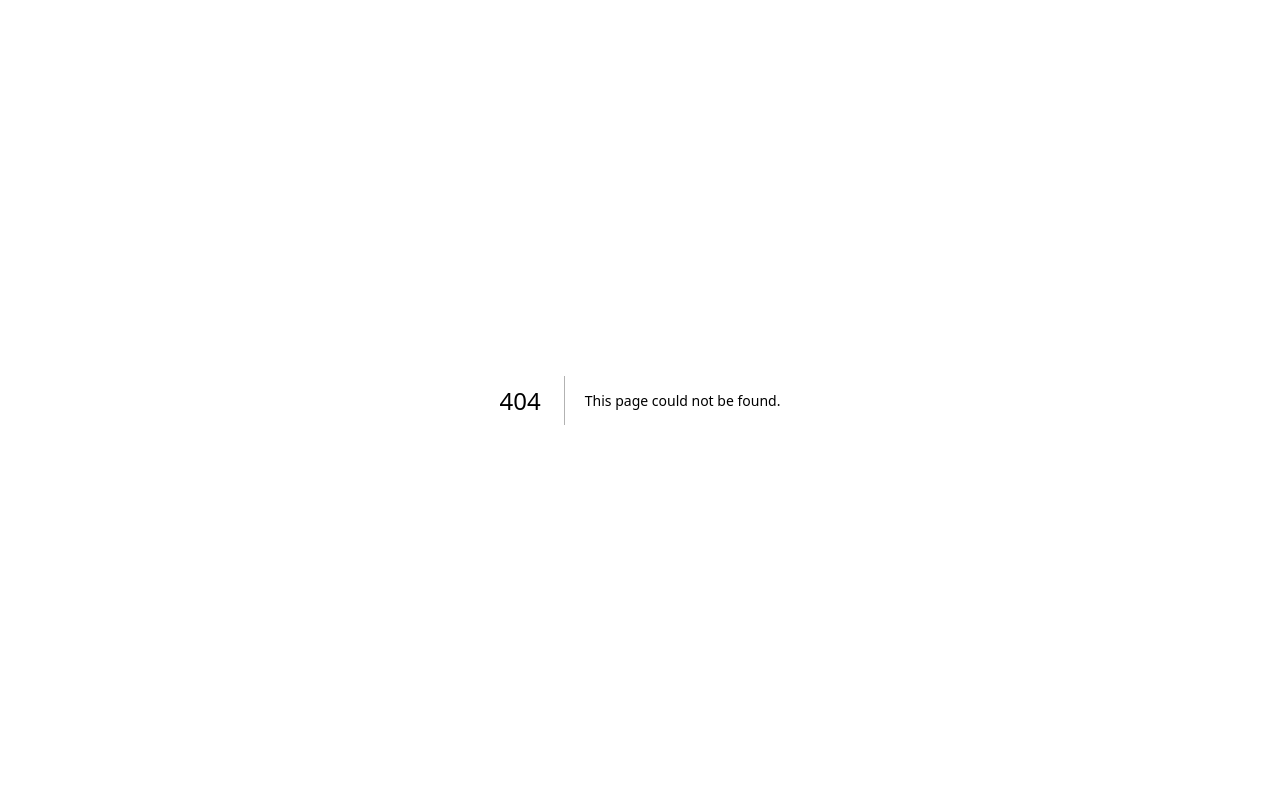
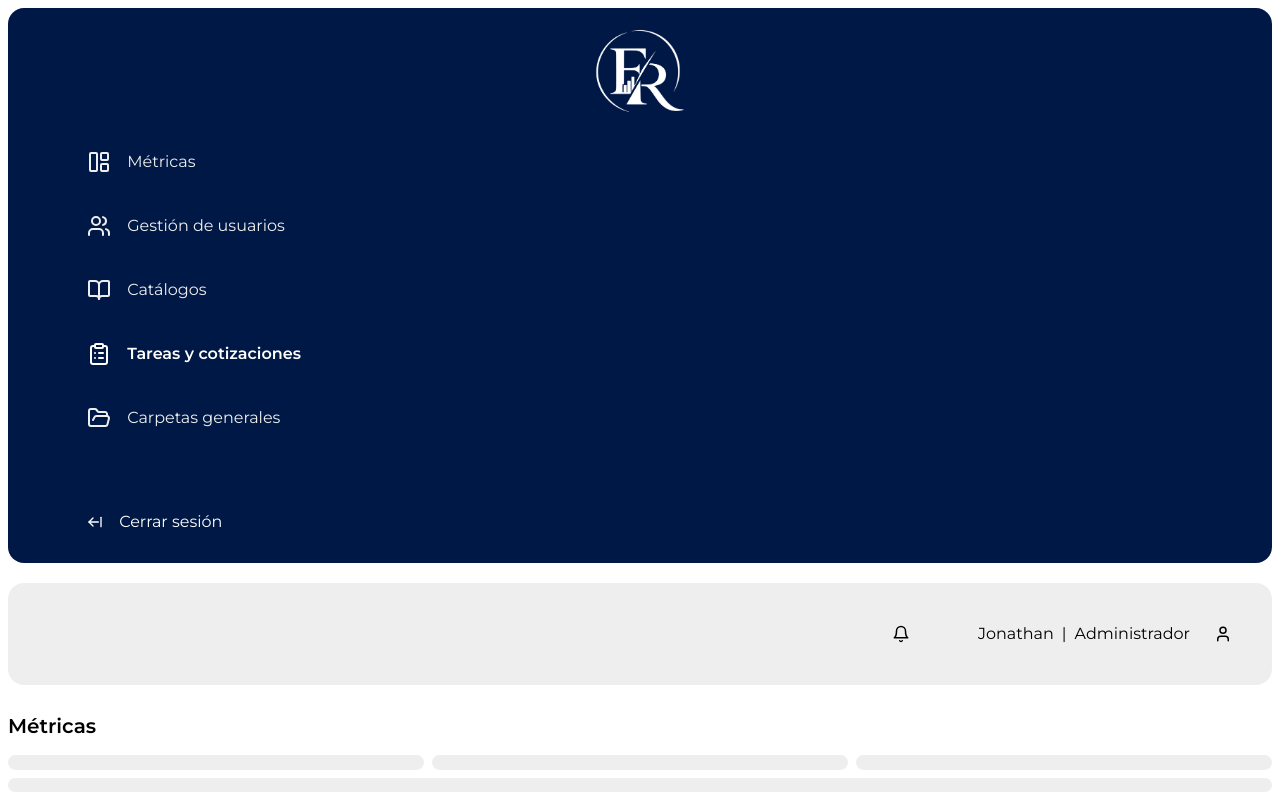
Before and after one commit to DespachoRC/despacho_rc, a Next.js app: page /dashboard/tasks in a window 1280 px wide. Before the commit this address had no page. Built offline with nearby package versions, Linux system fonts and the light colour scheme.

Commit message:
feat: implementar vista de tareas

```diff
--- /dev/null
+++ b/app/dashboard/tasks/page.tsx
@@ -0,0 +1,13 @@
+export default function Task() {
+    return(
+        <div className="w-full h-full grid gap-2 grid-cols-3 grid-rows-[60_1fr_2fr]">
+            <div className="col-span-3 flex items-center">
+                <h1 className="xl:text-xl font-semibold">Métricas</h1>
+            </div>
+            <div className="bg-gray border-dark-gray rounded-2xl"></div>
+            <div className="bg-gray border-dark-gray rounded-2xl"></div>
+            <div className="bg-gray border-dark-gray rounded-2xl"></div>
+            <div className="col-span-3 bg-gray border-dark-gray rounded-2xl"></div>
+        </div>
+    );
+}
```
